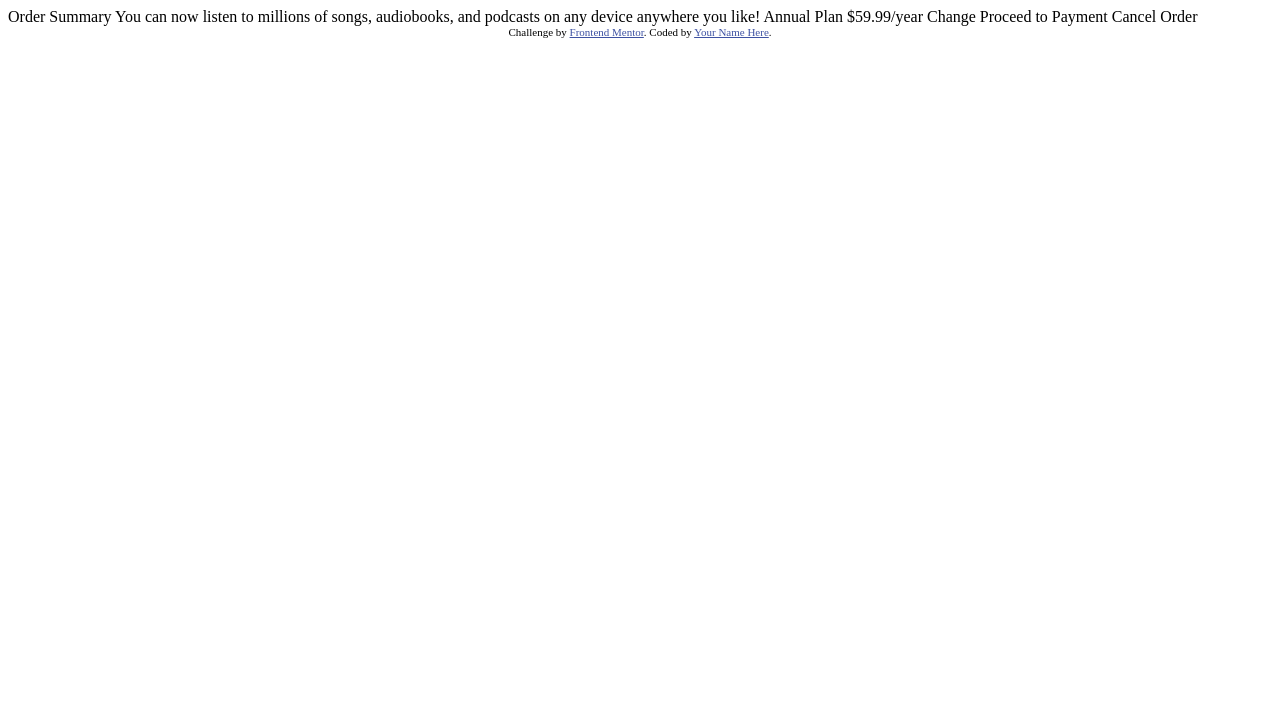
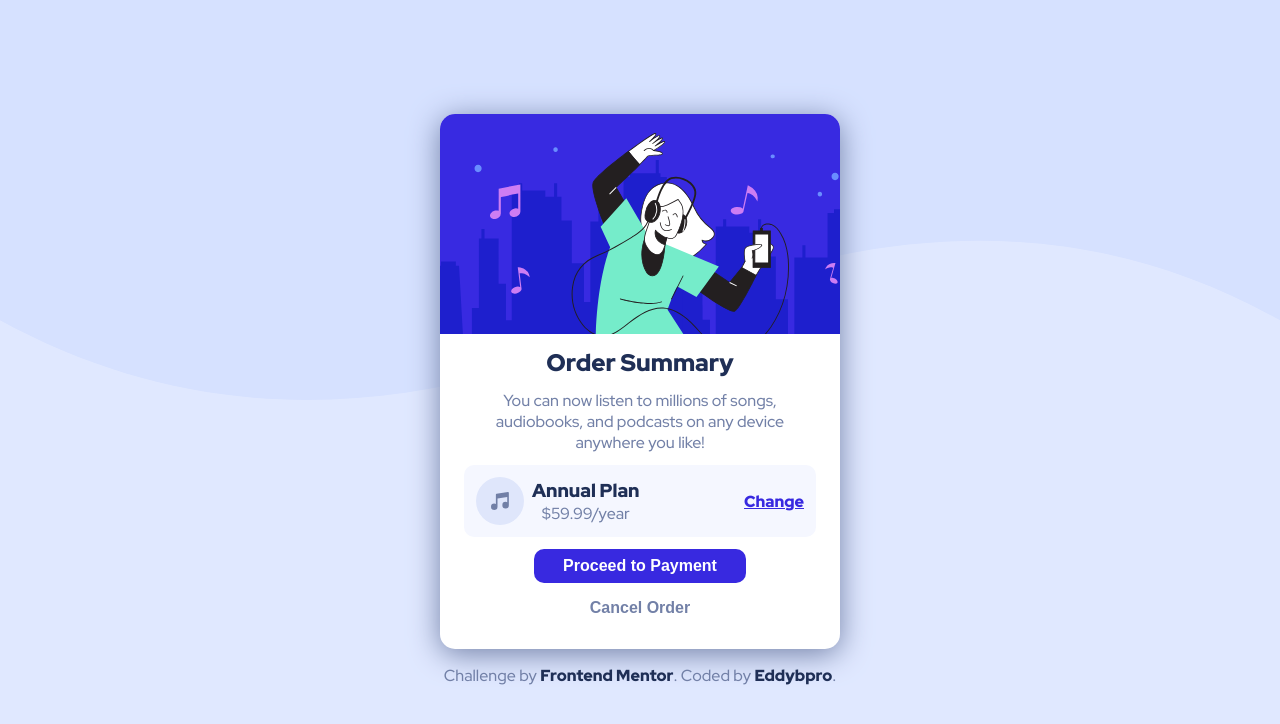
Before and after one commit to eddybpro/Order-summary-card, a plain HTML site: page index.html in a window 1280 px wide. Drawn offline with Linux system fonts and the light colour scheme.

Commit message:
Order summary card

```diff
--- a/index.html
+++ b/index.html
@@ -8,30 +8,39 @@
 
   <title>Frontend Mentor | Order summary card</title>
 
-  <!-- Feel free to remove these styles or customise in your own stylesheet 👍 -->
-  <style>
-    .attribution { font-size: 11px; text-align: center; }
-    .attribution a { color: hsl(228, 45%, 44%); }
-  </style>
+  <!-- CSS LINK-->
+  <link rel="stylesheet" href="style.css">
+
 </head>
 <body>
+  <main>
+    <section class="img-container">
+      <img src="images/illustration-hero.svg" alt="hero-img">
+    </section>
+    <section class="text">
+      <h1 class="title">Order Summary</h1>
+      <p class="para">You can now listen to millions of songs, audiobooks, and podcasts on any
+        device anywhere you like!</p>
+        <div class="container">
+          <div class="img-plan">
+            <img src="images/icon-music.svg" alt="music-icon">
+            <div class="plan">
+              <h3 class="plan-title">Annual Plan</h3>
+              <p class="paln-text">$59.99/year</p>
+            </div>
+          </div>
+          <a href="#">Change</a>
+        </div>
+        <button class="proceed">Proceed to Payment</button>
+        <button class="cancel">Cancel Order</button>
+    </section>
+  </main>
 
-  Order Summary
-
-  You can now listen to millions of songs, audiobooks, and podcasts on any
-  device anywhere you like!
-
-  Annual Plan
-  $59.99/year
-
-  Change
-
-  Proceed to Payment
-  Cancel Order
-
-  <div class="attribution">
-    Challenge by <a href="https://www.frontendmentor.io?ref=challenge" target="_blank">Frontend Mentor</a>.
-    Coded by <a href="#">Your Name Here</a>.
-  </div>
+  <footer>
+    <p class="attribution">
+      Challenge by <a href="https://www.frontendmentor.io?ref=challenge" target="_blank">Frontend Mentor</a>.
+      Coded by <a href="https://github.com/eddybpro">Eddybpro</a>.
+    </p>
+  </footer>
 </body>
 </html>
--- /dev/null
+++ b/style.css
@@ -0,0 +1,158 @@
+@import url('https://fonts.googleapis.com/css2?family=Red+Hat+Display:ital,wght@0,500;0,900;1,400&display=swap');
+
+:root{
+    --white:hsl(0, 0%, 100%);
+    --pale-blue: hsl(225, 100%, 94%);
+    --bright-blue: hsl(245, 75%, 52%);
+    --very-pale-blue: hsl(225, 100%, 98%);
+    --desaturated-blue: hsl(224, 23%, 55%);
+    --dark-blue: hsl(223, 47%, 23%);
+}
+
+*{
+    margin: 0;
+    padding: 0;
+    box-sizing: border-box;
+}
+
+body{
+    display: flex;
+    align-items: center;
+    justify-content: center;
+    flex-direction: column;
+    width: 100%;
+    min-height: 100vh;
+    background: url('images/pattern-background-desktop.svg');
+    background-position: top;
+    background-repeat: no-repeat;
+    background-size: 100% 50%;
+    background-color: var(--pale-blue);
+    font-family: 'Red Hat Display', sans-serif;
+    font-size: 16px;
+}
+
+main{
+    max-width: 400px;
+    background-color: var(--white);
+    border-radius: 15px;
+    overflow: hidden;
+    text-align: center;
+    box-shadow: 0 5px 30px var(--desaturated-blue);
+    padding-bottom: 1rem;
+}
+
+main .img-container{
+    margin-bottom: .5rem;
+}
+
+main .text{
+    padding: 0 1.5rem;
+}
+
+main .text .title{
+    color: var(--dark-blue);
+    margin-bottom: 0.75rem;
+}
+
+main .text .para{
+    color: var(--desaturated-blue);
+    font-weight: 500;
+    margin-bottom: .75rem;
+}
+
+main .text .container{
+    display: flex;
+    justify-content: space-between;
+    align-items: center;
+    background-color: var(--very-pale-blue);
+    padding: .75rem;
+    border-radius: 10px;
+    margin-bottom: .75rem;
+}
+
+main .text .container .img-plan{
+    display: flex;
+    justify-content: center;
+    align-items: center;
+    gap: .5rem;
+}
+
+main .text .container .img-plan .plan h3{
+    color: var(--dark-blue);
+}
+main .text .container .img-plan .plan p{
+    color: var(--desaturated-blue);
+}
+
+main .text .container a{
+    color: var(--bright-blue);
+    font-weight: 700;
+}
+
+main .text .container a:hover{
+    color: var(--desaturated-blue);
+    text-decoration: none;
+}
+
+main .proceed,
+main .cancel{
+    width: 60%;
+    font-weight: 600;
+    border: none;
+    outline: none;
+    border-radius: 10px;
+    padding: .5rem 1rem;
+    cursor: pointer;
+    font-size: 1rem;
+    margin: 0.5rem auto;
+    display: block;
+}
+
+main .proceed{
+    background-color: var(--bright-blue);
+    color: var(--white);
+}
+
+main .proceed:hover{
+    opacity: .8;
+}
+
+main .cancel{
+    color: var(--desaturated-blue);
+    background: transparent;
+}
+
+main .cancel:hover{
+    color: var(--dark-blue);
+}
+
+footer{
+    margin-top: 1rem;
+    text-align: center;
+    color: var(--desaturated-blue);
+}
+
+footer a{
+    color: var(--dark-blue);
+    text-decoration: none;
+    font-weight: 700;
+}
+
+footer a:hover{
+    color: var(--bright-blue);
+}
+
+@media screen and (max-width:686px) {
+    body{
+        background: url('images/pattern-background-mobile.svg');
+        background-repeat: no-repeat;
+        background-position: top;
+        background-size: 100% 50%;
+        background-color: var(--pale-blue);
+        padding: 1rem;
+    }
+
+    main{
+        width: 100%;
+    }
+}
```
Also changed, not shown: design/active-states.jpg (deleted), design/desktop-design.jpg (deleted), design/desktop-preview.jpg (deleted), design/mobile-design.jpg (deleted), 3 other files.
